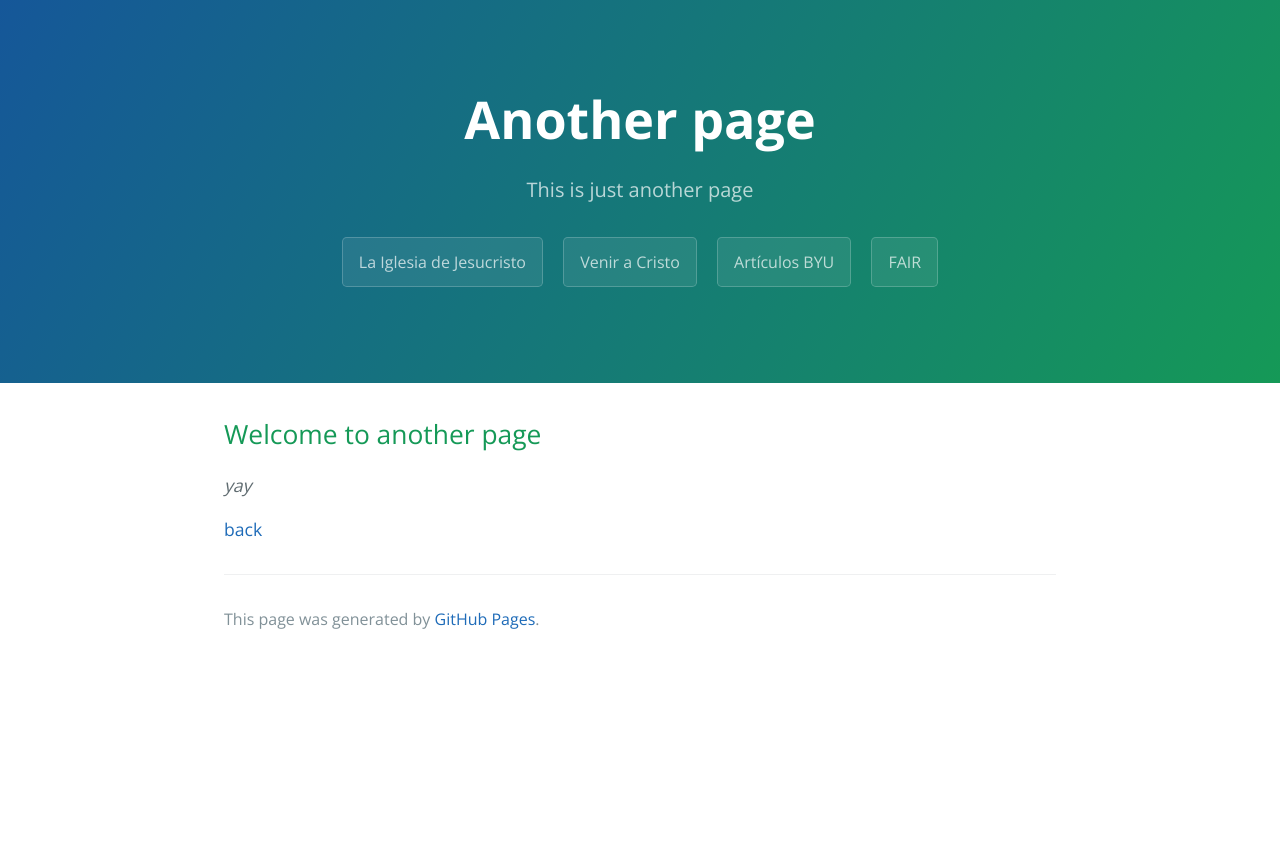
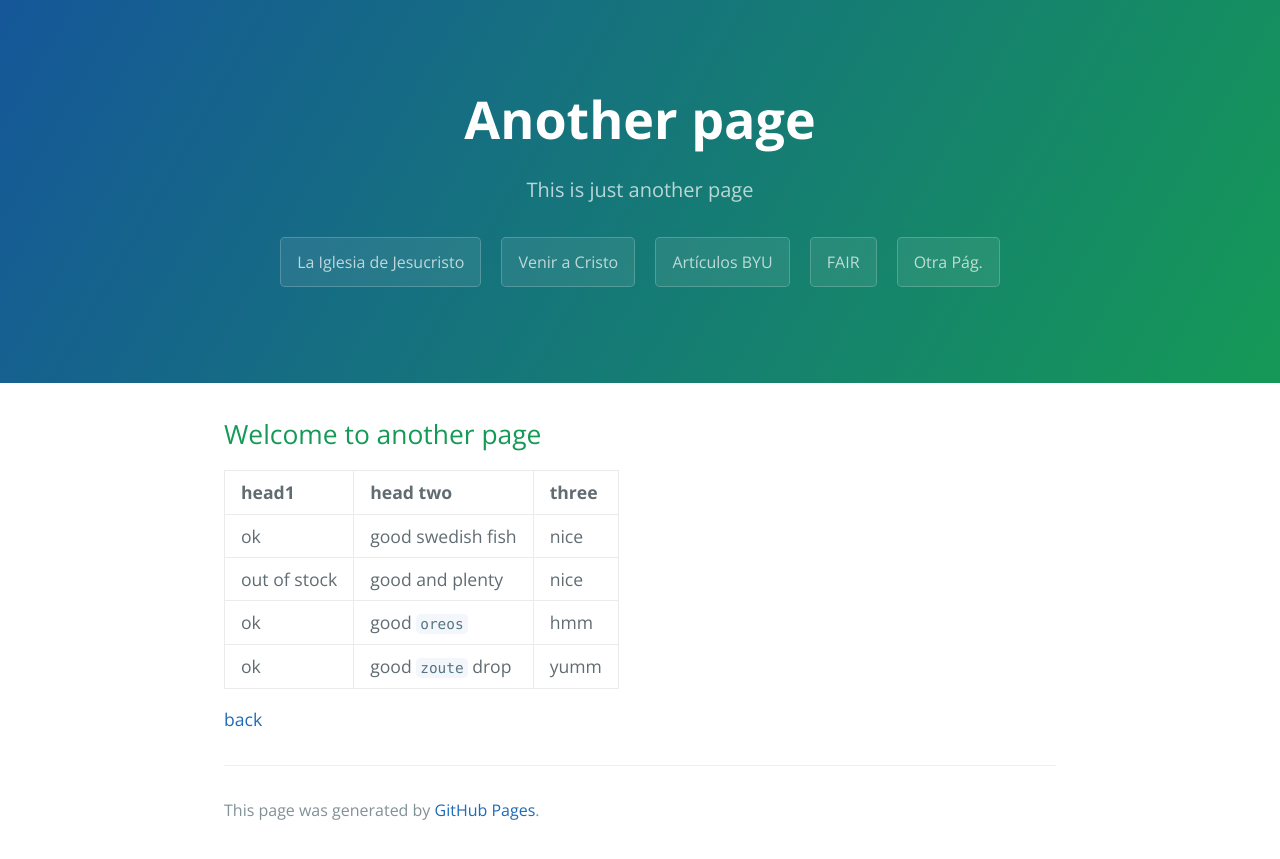
Before and after one commit to GuerreroSUD/guerrerosud.github.io, a Jekyll site: the page built from another-page.md, in a window 1280 px wide. Shown: the top 859 px of the page. Built offline with Jekyll 4.4.1, drawn with Linux system fonts in a browser that asks for light colours.

Commit message:
test tables

```diff
--- a/_layouts/default.html
+++ b/_layouts/default.html
@@ -26,6 +26,7 @@
         <a href="https://www.veniracristo.org/" class="btn">Venir a Cristo</a>
         <a href="https://rsc.byu.edu/articles/spanish" class="btn">Artículos BYU</a>
         <a href="https://www.fairlatterdaysaints.org/" class="btn">FAIR</a>
+        <a href="./another-page.html" class="btn">Otra Pág.</a>
       {% endif %}
     </header>
 
--- a/another-page.md
+++ b/another-page.md
@@ -6,6 +6,11 @@ description: This is just another page
 
 ## Welcome to another page
 
-_yay_
+| head1        | head two          | three |
+|:-------------|:------------------|:------|
+| ok           | good swedish fish | nice  |
+| out of stock | good and plenty   | nice  |
+| ok           | good `oreos`      | hmm   |
+| ok           | good `zoute` drop | yumm  |
 
 [back](./)
```
Also changed, not shown: index.md (+7 -7 lines).
